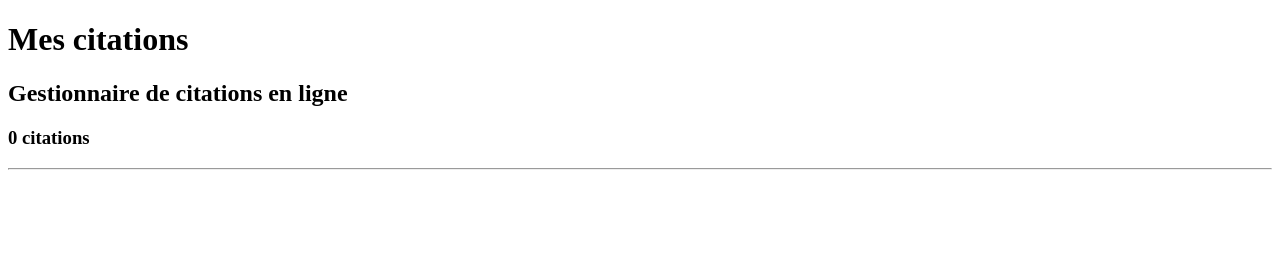
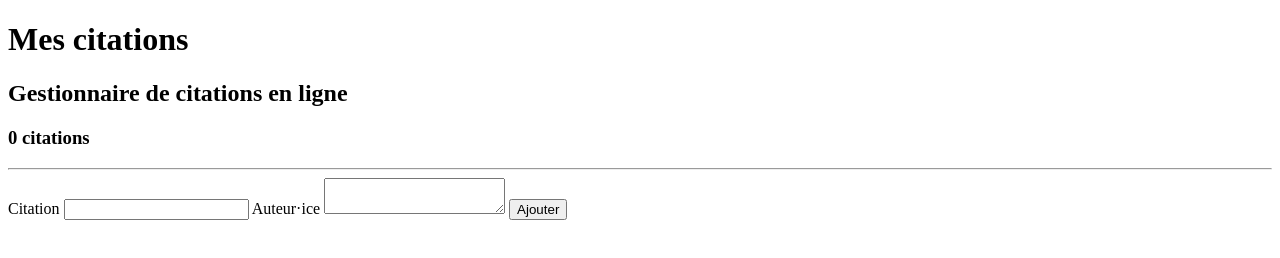
Before and after one commit to aurianebgnl/quotations-app, a plain HTML site: page index.html in a window 1280 px wide. Drawn offline with Linux system fonts and the light colour scheme.

Commit message:
étape 2 - màj index.html

```diff
--- a/index.html
+++ b/index.html
@@ -11,6 +11,13 @@
         <h2>Gestionnaire de citations en ligne</h2>
         <h3>0 citations</h3>
         <hr>
+        <form action="" id="quote-form">
+            <label for="quote">Citation</label>
+            <input type="text" name="quote" id="quote">
+            <label for="author">Auteur·ice</label>
+            <textarea name="author" id="author"></textarea>
+            <button type="submit">Ajouter</button>
+        </form>
     </main>
 </body>
 </html>
```
